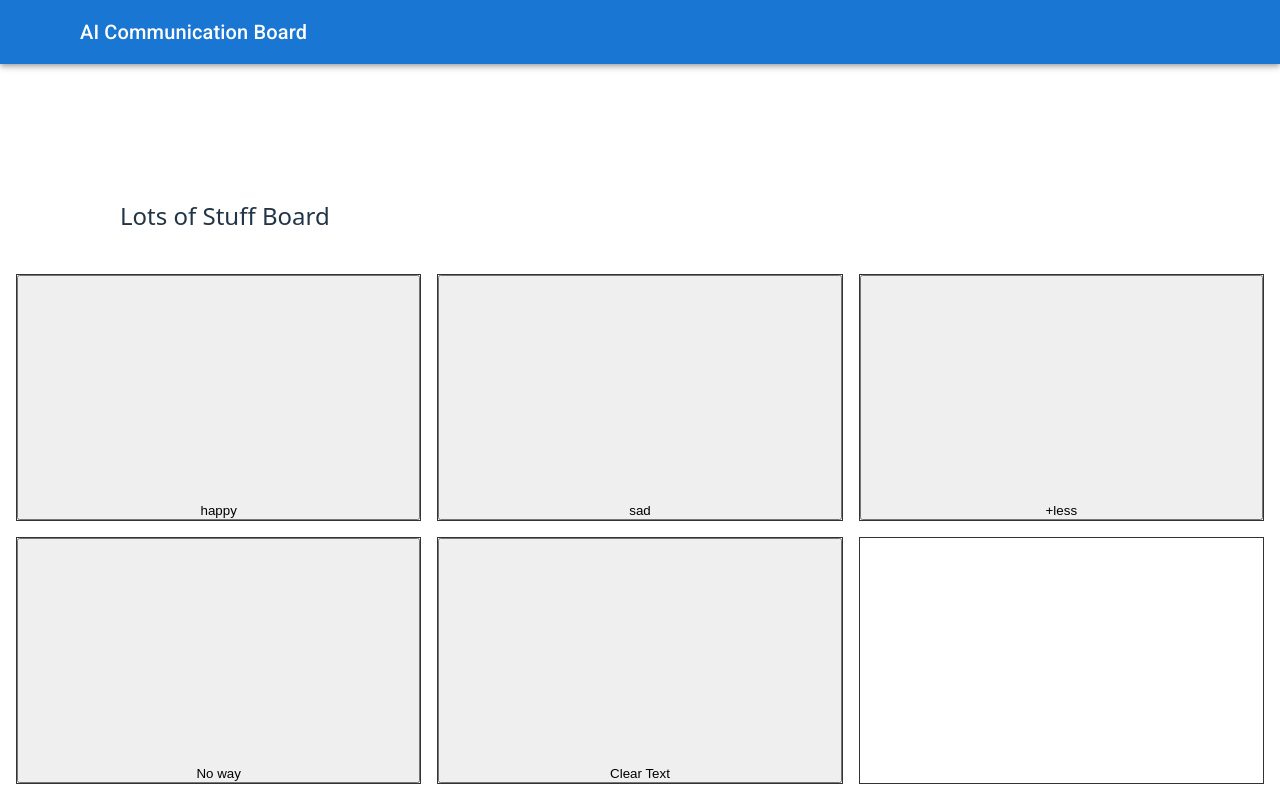
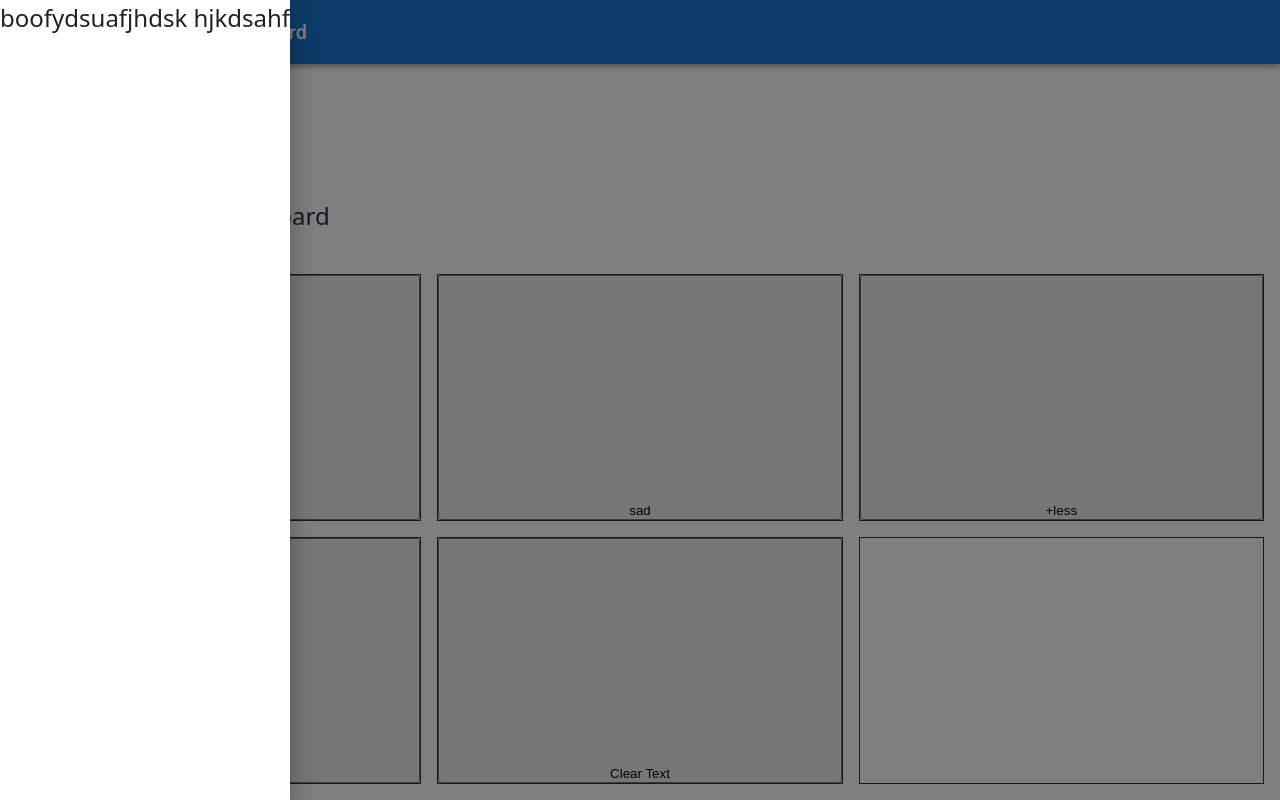
Before and after one commit to shayc/ai-communication-board, a React (Vite) app: page / in a window 1280 px wide. Both pictures are taken after a click on the button 38 px from the left and 32 px from the top of the page. Built offline with nearby package versions, Linux system fonts and the light colour scheme; some icons are missing.

Commit message:
feat(App): implement drawer functionality for improved navigation

```diff
--- a/src/App.tsx
+++ b/src/App.tsx
@@ -1,11 +1,15 @@
 import MenuIcon from "@mui/icons-material/Menu";
 import AppBar from "@mui/material/AppBar";
+import Drawer from "@mui/material/Drawer";
 import IconButton from "@mui/material/IconButton";
 import Toolbar from "@mui/material/Toolbar";
 import Typography from "@mui/material/Typography";
+import { useState } from "react";
 import { CommunicationBoard } from "./components/CommunicationBoard/CommunicationBoard";
 
 export function App() {
+  const [isDrawerOpen, setIsDrawerOpen] = useState(false);
+
   return (
     <>
       <AppBar position="static">
@@ -16,6 +20,7 @@ export function App() {
             edge="start"
             color="inherit"
             sx={{ mr: 2 }}
+            onClick={() => setIsDrawerOpen(true)}
           >
             <MenuIcon />
           </IconButton>
@@ -26,6 +31,10 @@ export function App() {
         </Toolbar>
       </AppBar>
 
+      <Drawer open={isDrawerOpen} onClose={() => setIsDrawerOpen(false)}>
+        boofydsuafjhdsk hjkdsahf
+      </Drawer>
+
       <CommunicationBoard />
     </>
   );
```
